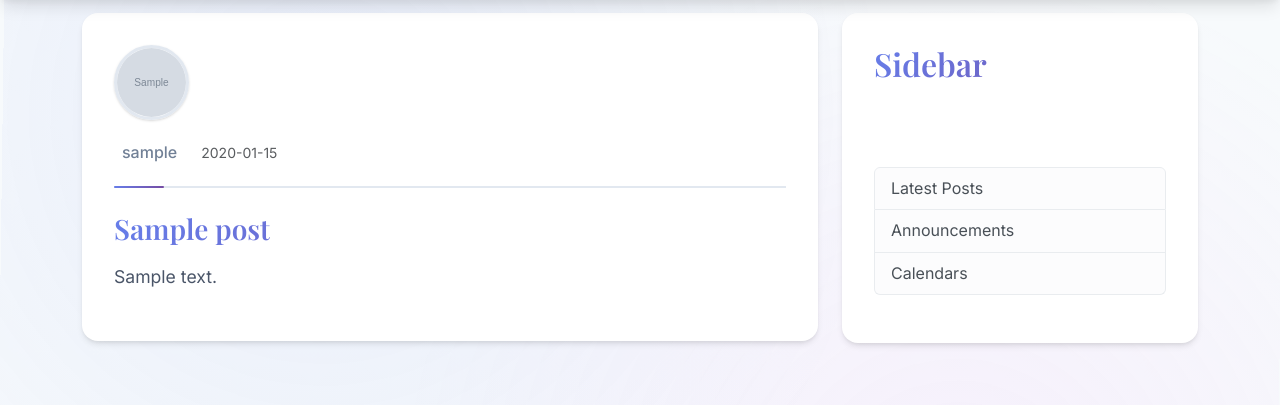
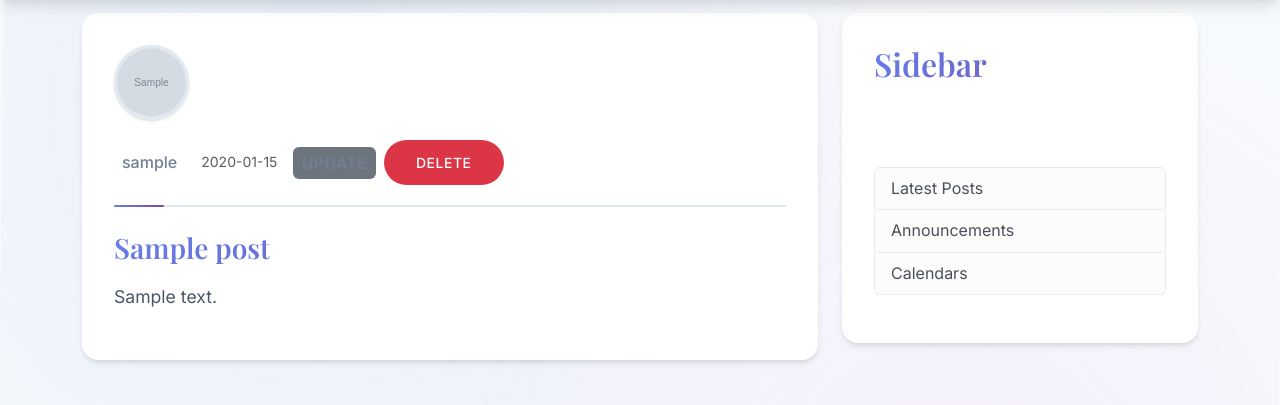
Before and after one commit to Nishchal-29/BlogVoyage, a Flask app: page /post/1 in a window 1280 px wide. Shown: the part 67-472 px from the top of the page. Run offline with Flask 3, Linux system fonts and the light colour scheme; a user stored in the database is signed in; tables that the repository leaves empty hold one stand-in row (values such as "Sample post"); grey boxes marked "Sample" are stand-in pictures.

Commit message:
delete post

```diff
--- a/blog/routes.py
+++ b/blog/routes.py
@@ -131,3 +131,15 @@ def update_post(post_id):
         form.title.data = post.title
         form.content.data = post.content
     return render_template('create_post.html', title='Update Post', form=form, legend = 'Update Post')
+
+@app.route('/post/<int:post_id>/delete', methods=['POST'])
+@login_required
+def delete_post(post_id):
+    post = Post.query.get_or_404(post_id)
+    if post.author != current_user:
+        flash('You are not authorized to delete this post.', 'danger')
+        return redirect(url_for('post', post_id=post.id))
+    db.session.delete(post)
+    db.session.commit()
+    flash('Your post has been deleted !', 'success')
+    return redirect(url_for('home'))
--- a/blog/templates/post.html
+++ b/blog/templates/post.html
@@ -1,14 +1,39 @@
 {% extends "layout.html" %}
 {% block content %}
   <article class="media content-section">
-        <img class = "rounded-circle article-img" src="{{ url_for('static', filename='profile_pics/' + post.author.image_file) }}">
+    <img class="rounded-circle article-img" src="{{ url_for('static', filename='profile_pics/' + post.author.image_file) }}">
     <div class="media-body">
       <div class="article-metadata">
         <a class="mr-2" href="#">{{ post.author.username }}</a>
         <small class="text-muted">{{ post.date_posted.strftime('%Y-%m-%d') }}</small>
+        {% if post.author == current_user %}
+          <div>
+            <a class="btn btn-secondary btn mt-1 mb-1" href="{{ url_for('update_post', post_id=post.id) }}">Update</a>
+            <button type="button" class="btn btn-danger btn-sm m-1" data-bs-toggle="modal" data-bs-target="#deleteModal">Delete</button>
+          </div>
+        {% endif %}
       </div>
       <h2 class="article-title">{{ post.title }}</h2>
       <p class="article-content">{{ post.content }}</p>
     </div>
   </article>
+  <!-- Modal -->
+  <div class="modal fade" id="deleteModal" tabindex="-1" role="dialog" aria-labelledby="deleteModalLabel" aria-hidden="true">
+    <div class="modal-dialog" role="document">
+      <div class="modal-content">
+        <div class="modal-header">
+          <h5 class="modal-title" id="deleteModalLabel">Delete Post?</h5>
+          <button type="button" class="close" data-bs-dismiss="modal" aria-label="Close">
+            <span aria-hidden="true">&times;</span>
+          </button>
+        </div>
+        <div class="modal-footer">
+          <button type="button" class="btn btn-secondary" data-bs-dismiss="modal">Close</button>
+          <form action="{{ url_for('delete_post', post_id=post.id) }}" method="POST">
+            <input class="btn btn-danger" type="submit" value="Delete">
+          </form>
+        </div>
+      </div>
+    </div>
+  </div>
 {% endblock content %}
```
Lines whose indentation alone changed are shown as unchanged.
